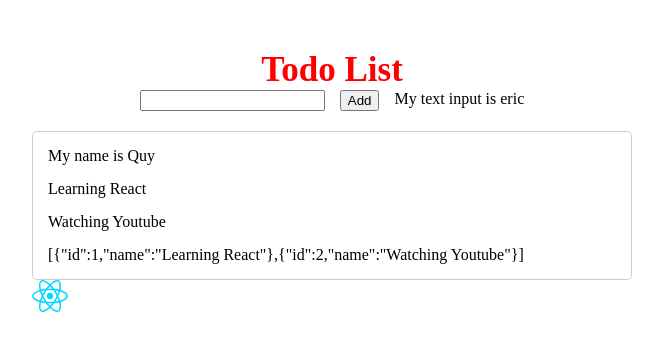
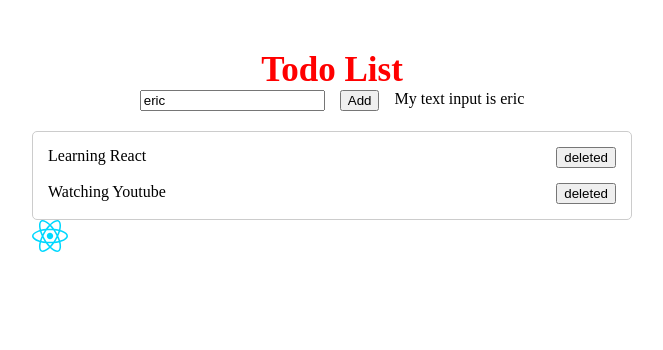
Before and after one commit to vvquy04/react-vite-hoidanit, a React (Vite) app: page / in a window 1280 px wide. Shown: the top 350 px of the page, without its empty margins (308-971 px from the left). Built offline with nearby package versions, Linux system fonts and the light colour scheme.

Commit message:
video 39

```diff
--- a/src/components/todo/TodoData.jsx
+++ b/src/components/todo/TodoData.jsx
@@ -1,14 +1,17 @@
 const TodoData = (props) => {
-    const {name, age, data} = props
+    const {todoList} = props
     console.log(props)
     return (
         <div className='todo-data'>
-        <div>My name is {name}</div>
-        <div>Learning React</div>
-        <div>Watching Youtube</div>
-        <div>
-    {JSON.stringify(props.todoList)}
-        </div>
+            {todoList.map((item, index) => {
+                return (
+                    <div className="todo-item">
+                        {item.name}
+                    <button>deleted</button>
+                    </div>
+
+                )
+            })}
       </div>
     );
 }
--- a/src/components/todo/TodoNew.jsx
+++ b/src/components/todo/TodoNew.jsx
@@ -8,6 +8,7 @@ const TodoNew = (props) => {
     const {addNewTodo} = props
     const handleClick = () => {
         addNewTodo(valueInput)
+        setValueInput("")
     }
     const handleOnChange = (name) => {
         setValueInput(name)
@@ -15,7 +16,9 @@ const TodoNew = (props) => {
     return (
         <div className='todo-new'>
         <input type="text"
-        onChange={(event)=> handleOnChange(event.target.value)}/>
+        onChange={(event)=> handleOnChange(event.target.value)}
+        value={valueInput}
+        />
         <button
         style={{cursor:"pointer"}}
         onClick={handleClick}
--- a/src/components/todo/todo.css
+++ b/src/components/todo/todo.css
@@ -24,3 +24,8 @@
   flex-direction: column;
   gap: 15px;
 }
+
+.todo-item {
+  display: flex;
+  justify-content: space-between;
+}
```
